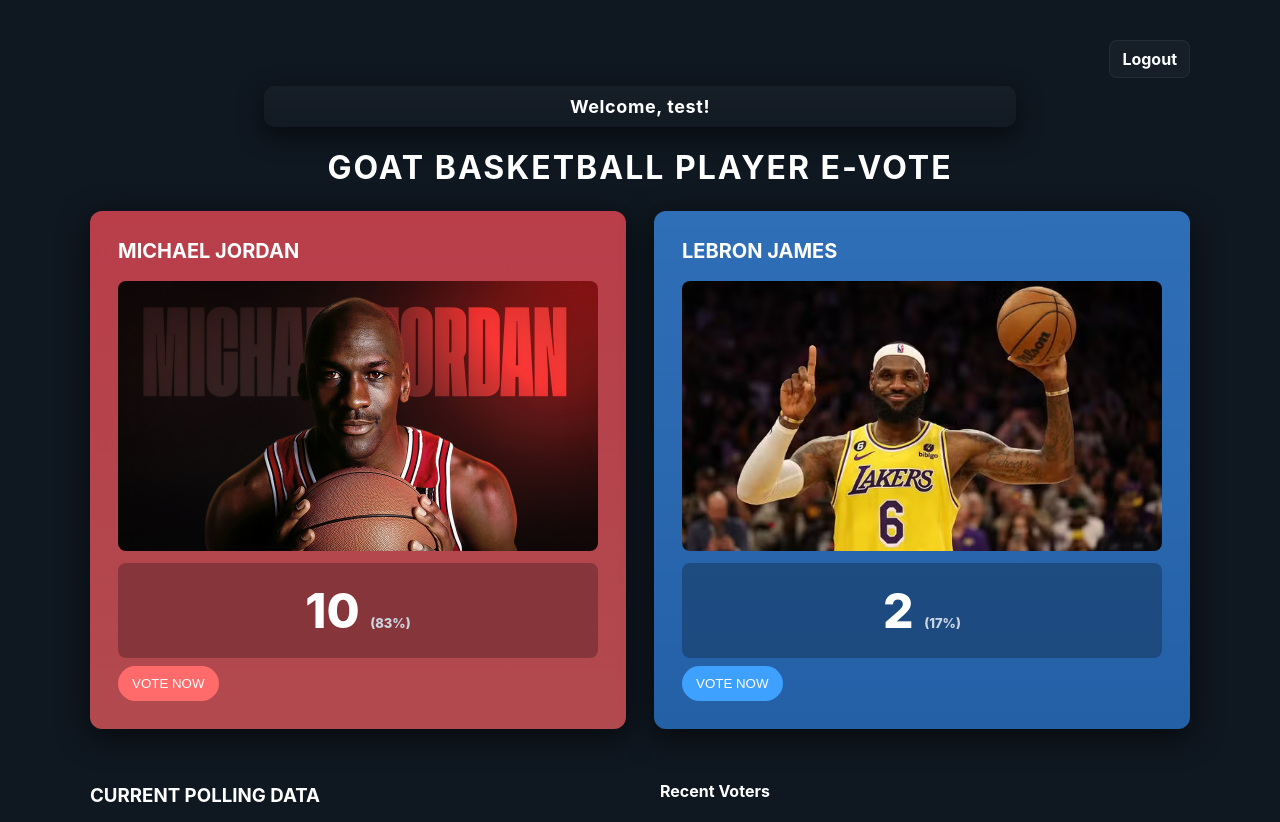
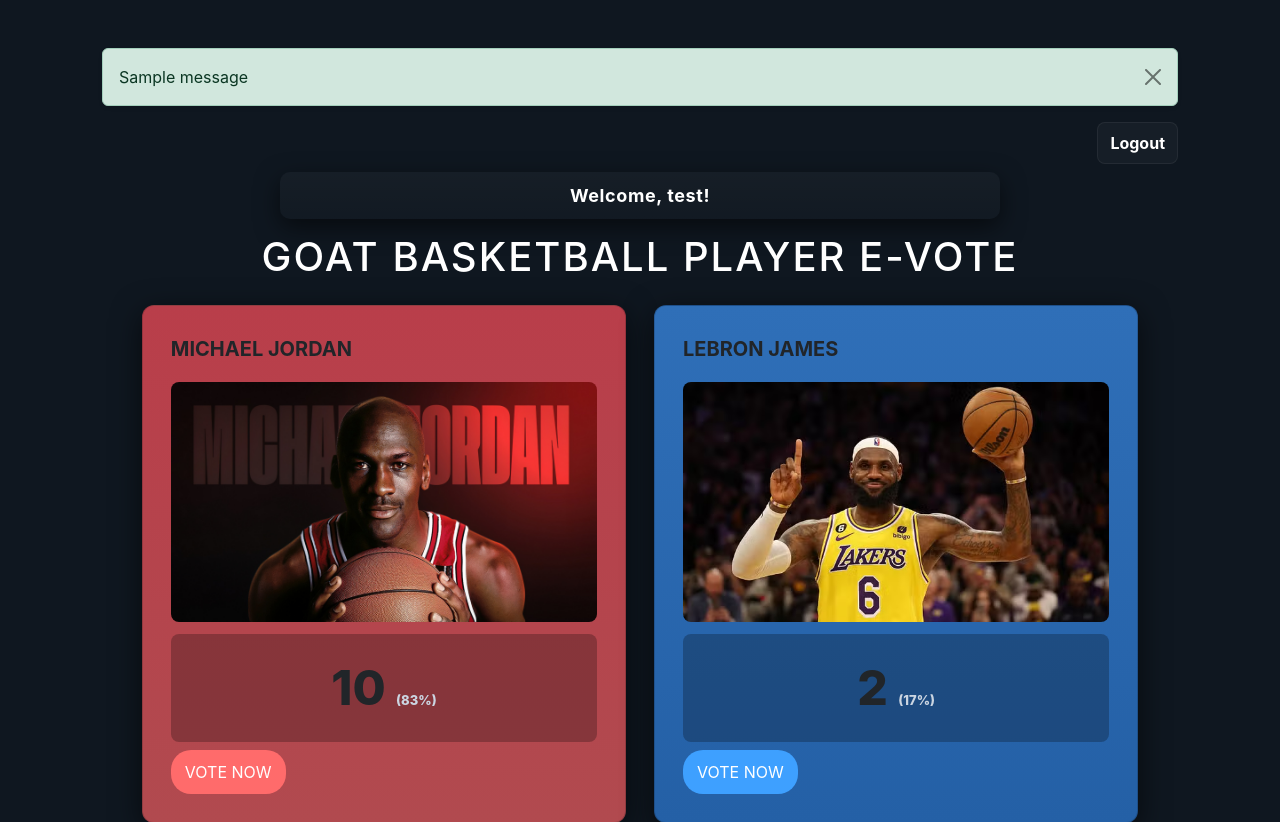
Before and after one commit to TheUnshackled1/voting_project, a Django app: page / in a window 1280 px wide. Shown: the top 822 px of the page. Run offline with Django 5.2, Linux system fonts and the light colour scheme; a user stored in the database is signed in; data comes from the database, SQL or seed files in the repository; one stand-in notice (Sample message) is shown.

Commit message:
modified designs in css

```diff
--- a/static/css/home.css
+++ b/static/css/home.css
@@ -1,3 +1,20 @@
+/* Alert fade-in animation and red close button for Bootstrap alerts */
+.fade-in {
+	opacity: 0;
+	animation: fadeIn 0.8s ease-in forwards;
+}
+@keyframes fadeIn {
+	from { opacity: 0; transform: translateY(-20px); }
+	to { opacity: 1; transform: none; }
+}
+.messages .btn-close {
+	filter: none;
+	--bs-btn-close-color: #dc3545;
+	color: #dc3545;
+}
+.messages .btn-close:focus, .messages .btn-close:hover {
+	color: #a71d2a;
+}
 body{font-family:Inter,Arial,Helvetica,sans-serif;background:#0f1720;color:#fff;margin:0;padding:40px}
 .container{max-width:1100px;margin:0 auto}
 h1{letter-spacing:2px;text-align:center;margin-bottom:24px}
--- a/templates/home.html
+++ b/templates/home.html
@@ -6,10 +6,23 @@
   <title>GOAT Basketball Player E-Vote</title>
   {% load humanize %}
   {% load static %}
+  <!-- Bootstrap CSS -->
+  <link href="https://cdn.jsdelivr.net/npm/bootstrap@5.3.2/dist/css/bootstrap.min.css" rel="stylesheet">
+  <!-- Your custom CSS (should come after Bootstrap) -->
   <link rel="stylesheet" href="{% static 'css/home.css' %}">
 </head>
 <body>
   <div class="container">
+    {% if messages %}
+      <div class="messages position-sticky top-0 z-3" style="margin-bottom:16px;">
+        {% for message in messages %}
+          <div class="alert alert-{{ message.tags }} alert-dismissible fade-in shadow-sm mb-2 d-flex align-items-center justify-content-between" role="alert">
+            <span>{{ message }}</span>
+            <button type="button" class="btn-close ms-3" data-bs-dismiss="alert" aria-label="Close"></button>
+          </div>
+        {% endfor %}
+      </div>
+    {% endif %}
     <div class="topbar">
       {% if user.is_authenticated %}
         <a class="btn-logout" href="{% url 'logout' %}">Logout</a>
@@ -110,5 +123,7 @@
       </div>
     </div>
   </div>
+  <!-- Bootstrap JS (for dismissible alerts, if needed) -->
+  <script src="https://cdn.jsdelivr.net/npm/bootstrap@5.3.2/dist/js/bootstrap.bundle.min.js"></script>
 </body>
 </html>
```
